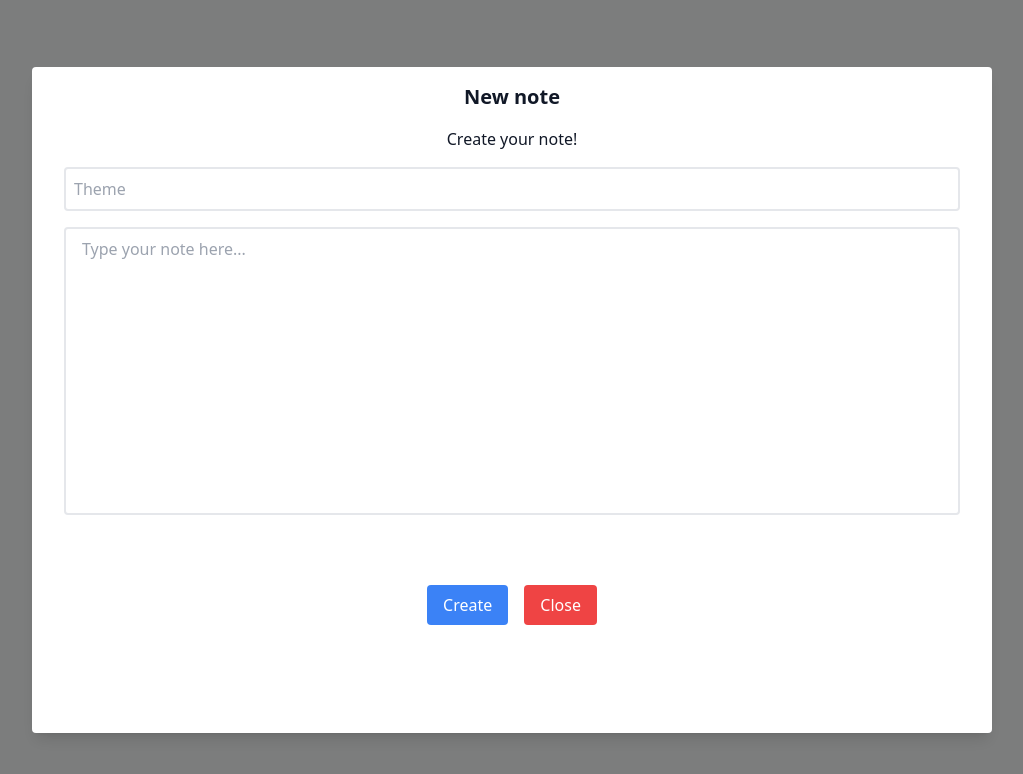
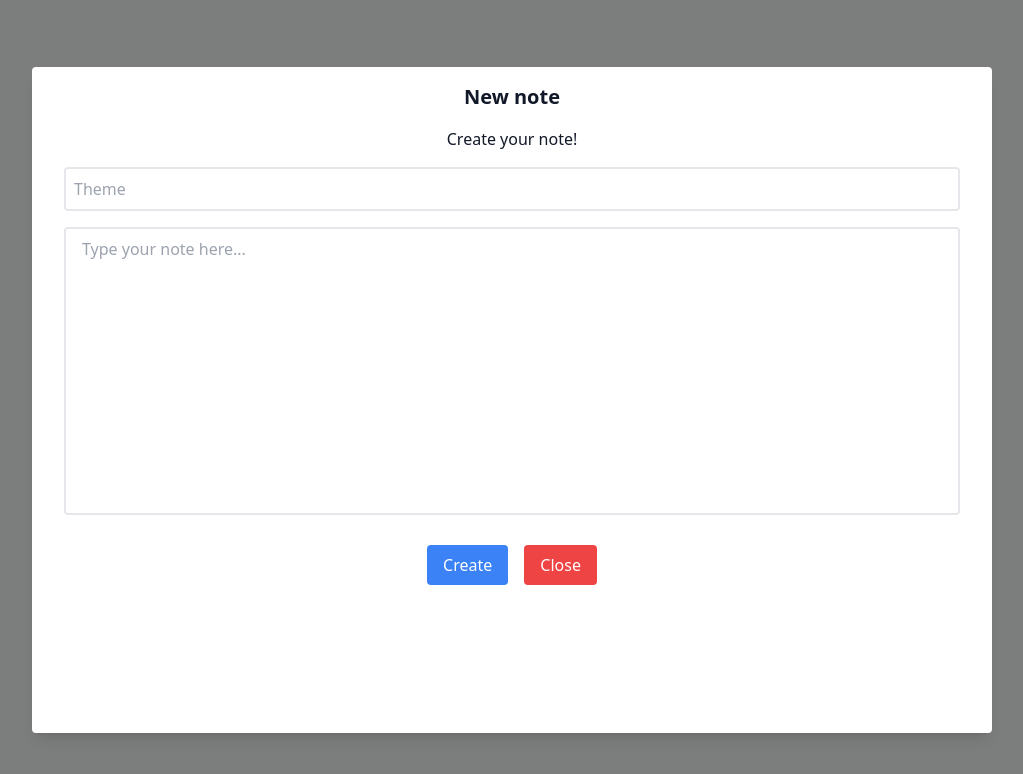
Before and after one commit to RodionJS/note-by-note, a React (Vite) app: page / in a window 1280 px wide. Both pictures are taken after a click on the button "Create your first note". Shown: the top 774 px of the page, without its empty margins (128-1151 px from the left). Built offline with nearby package versions, Linux system fonts and the light colour scheme.

Commit message:
Fixed buttons

```diff
--- a/src/Components/CreateWidget.jsx
+++ b/src/Components/CreateWidget.jsx
@@ -56,13 +56,13 @@ const CreateWidget = ({ notes, setNotes, setIsModalOpen }) => {
           ></textarea>
         </form>
         <button
-          className="m-2 px-4 py-2 relative -bottom-10 text-white rounded duration-300 bg-blue-500 hover:bg-blue-600 active:scale-95"
+          className="m-2 px-4 py-2 relative -bottom-10 sm:bottom-0 text-white rounded duration-300 bg-blue-500 hover:bg-blue-600 active:scale-95"
           onClick={handelCreateNote}
         >
           Create
         </button>
         <button
-          className="m-2 px-4 py-2 relative -bottom-10 text-white rounded duration-300 bg-red-500 hover:bg-red-600 active:scale-90"
+          className="m-2 px-4 py-2 relative -bottom-10 sm:bottom-0 text-white rounded duration-300 bg-red-500 hover:bg-red-600 active:scale-90"
           onClick={() => setIsModalOpen(false)}
         >
           Close
--- a/src/Components/ViewWidget.jsx
+++ b/src/Components/ViewWidget.jsx
@@ -18,7 +18,7 @@ const ViewWidget = ({ theme, content, setViewVisible }) => {
         ></textarea>
 
         <button
-          className="m-2 px-4 py-2 relative -bottom-10 text-white rounded duration-300 bg-red-500 hover:bg-red-600 active:scale-90"
+          className="m-2 px-4 py-2 relative -bottom-10 sm:bottom-0 text-white rounded duration-300 bg-red-500 hover:bg-red-600 active:scale-90"
           onClick={() => setViewVisible(false)}
         >
           Close
```
